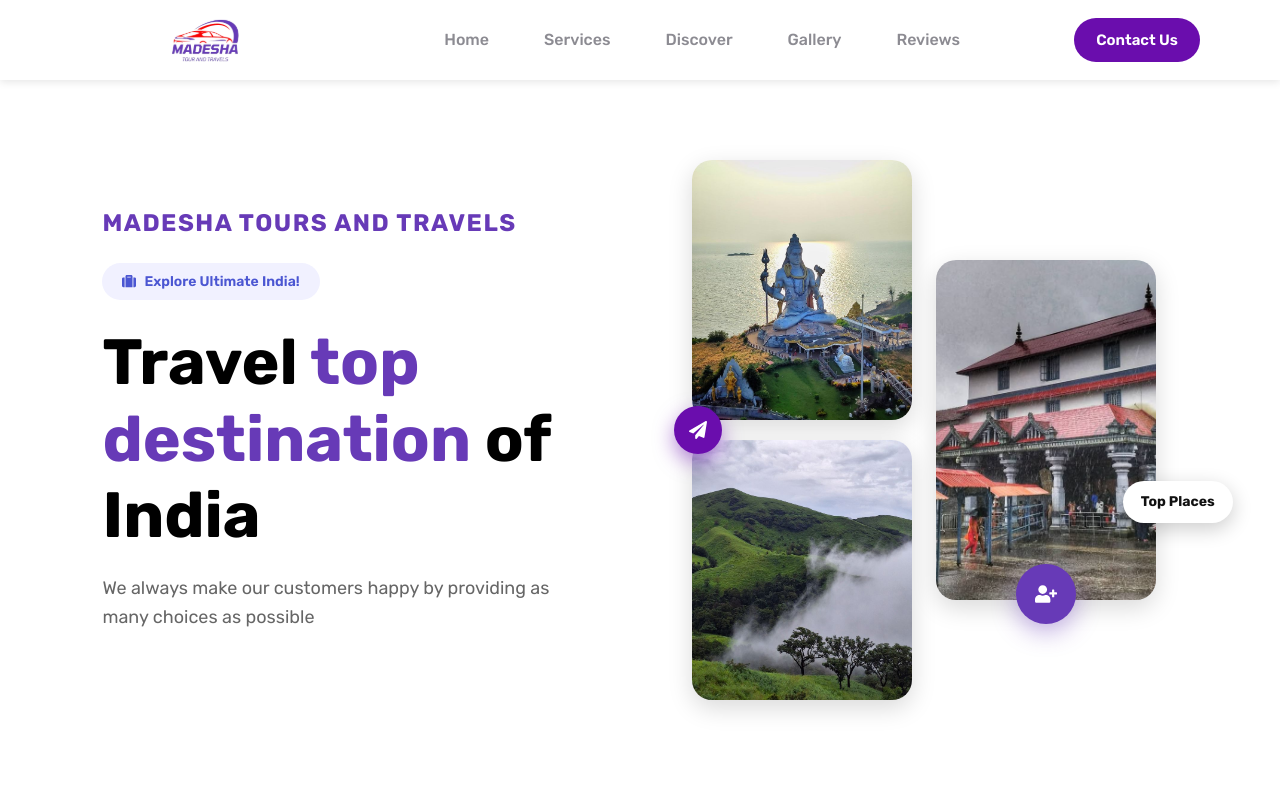
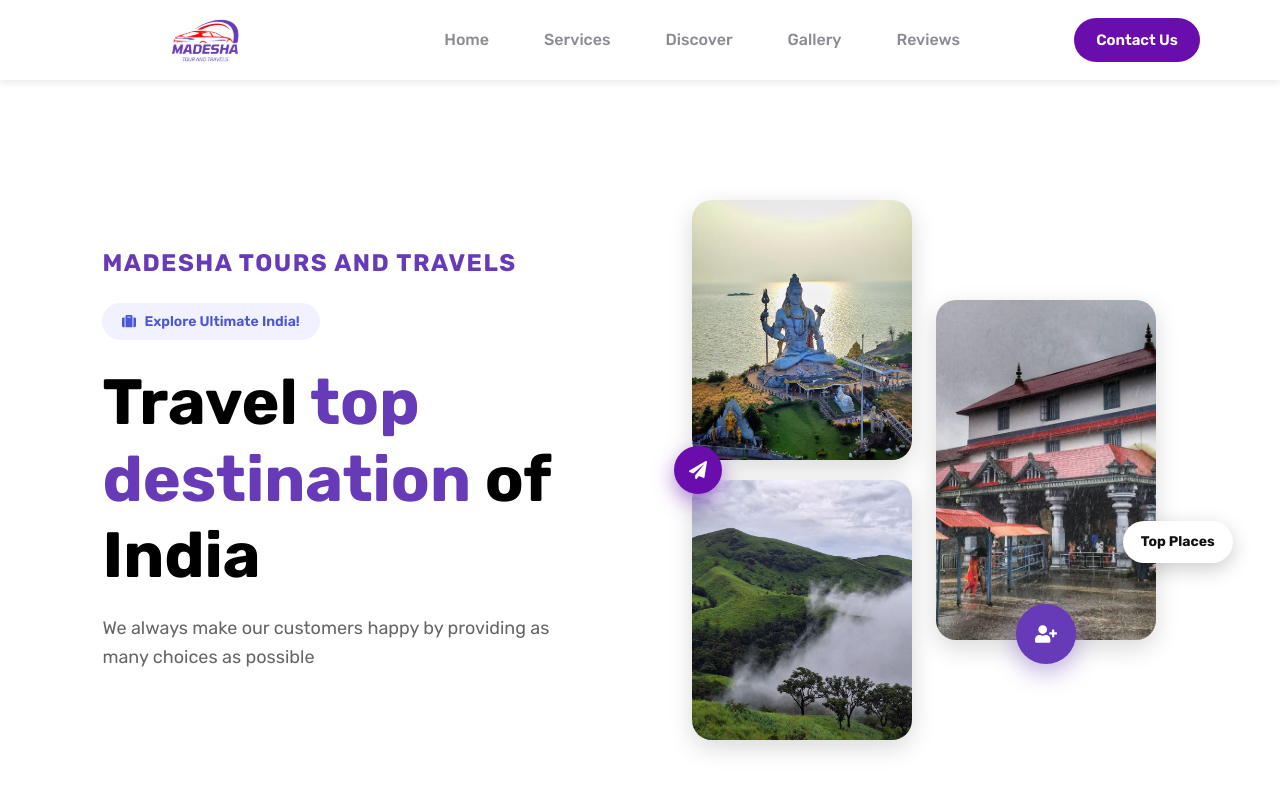
Before and after one commit to IT-Alliance-Tech/MadeshaTravels-React, a React (Vite) app: page / in a window 1280 px wide. Shown: the top 800 px of the page. Built offline with nearby package versions, Linux system fonts and the light colour scheme.

Commit message:
Updated heroSection.module.css

```diff
--- a/src/styles/heroSection.module.css
+++ b/src/styles/heroSection.module.css
@@ -2,7 +2,7 @@
   display: flex;
   align-items: center;
   justify-content: space-between;
-  padding: 40px 8% 60px;  /* Reduced top padding */
+  padding: 100px 8% 60px;  /* Changed from 120px */
   gap: 60px;
   flex-wrap: wrap;
   position: relative;
@@ -195,12 +195,9 @@
 }
 
 /* ================== RESPONSIVE ================== */
-@media (max-width: 768px) {
+@media (max-width: 1024px) {
   .hero {
-    flex-direction: column;
-    padding: 30px 5% 40px;  /* Reduced from 100px */
-    margin-top: 70px;
-    min-height: auto;
+    padding: 120px 6% 60px;
     gap: 40px;
   }
 
```
